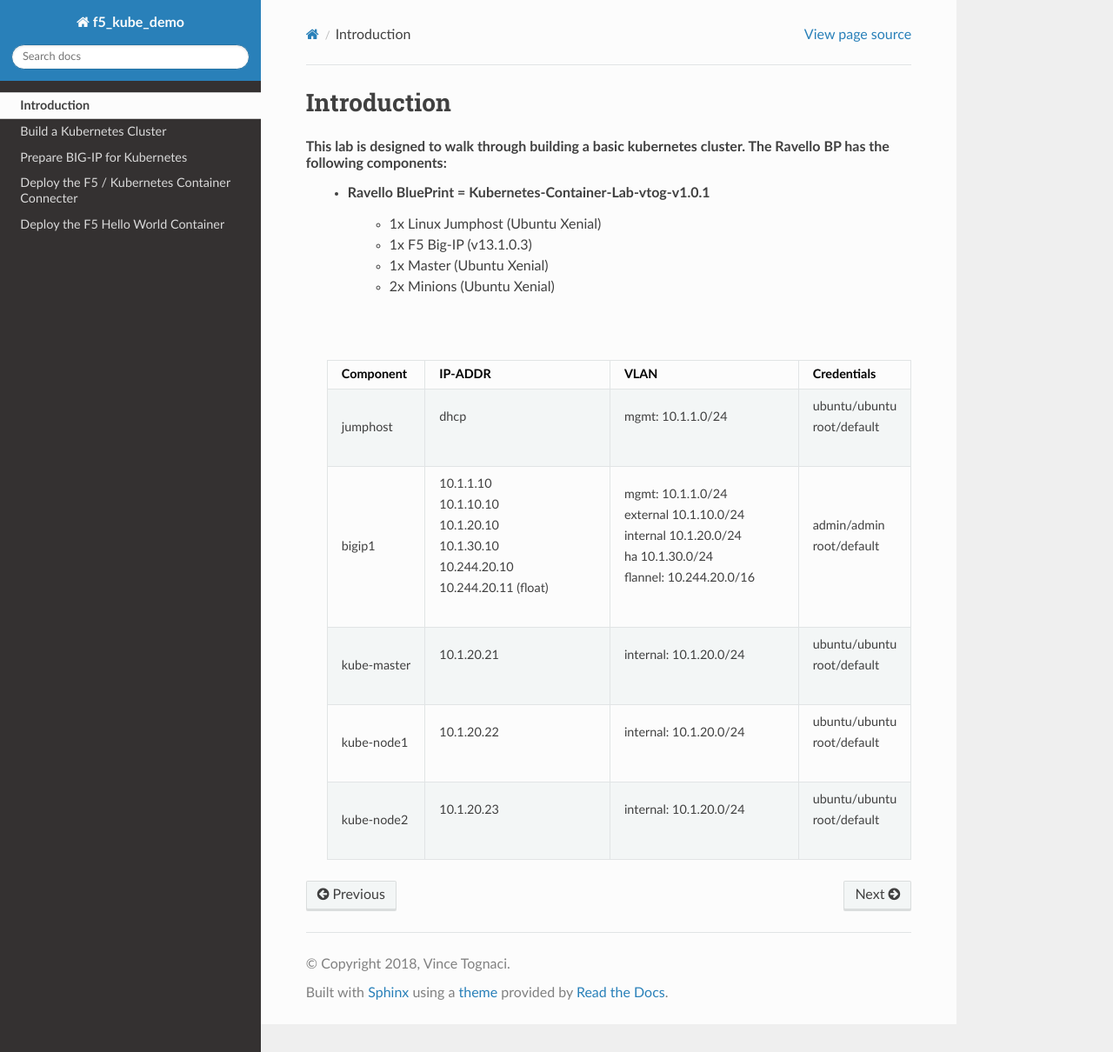
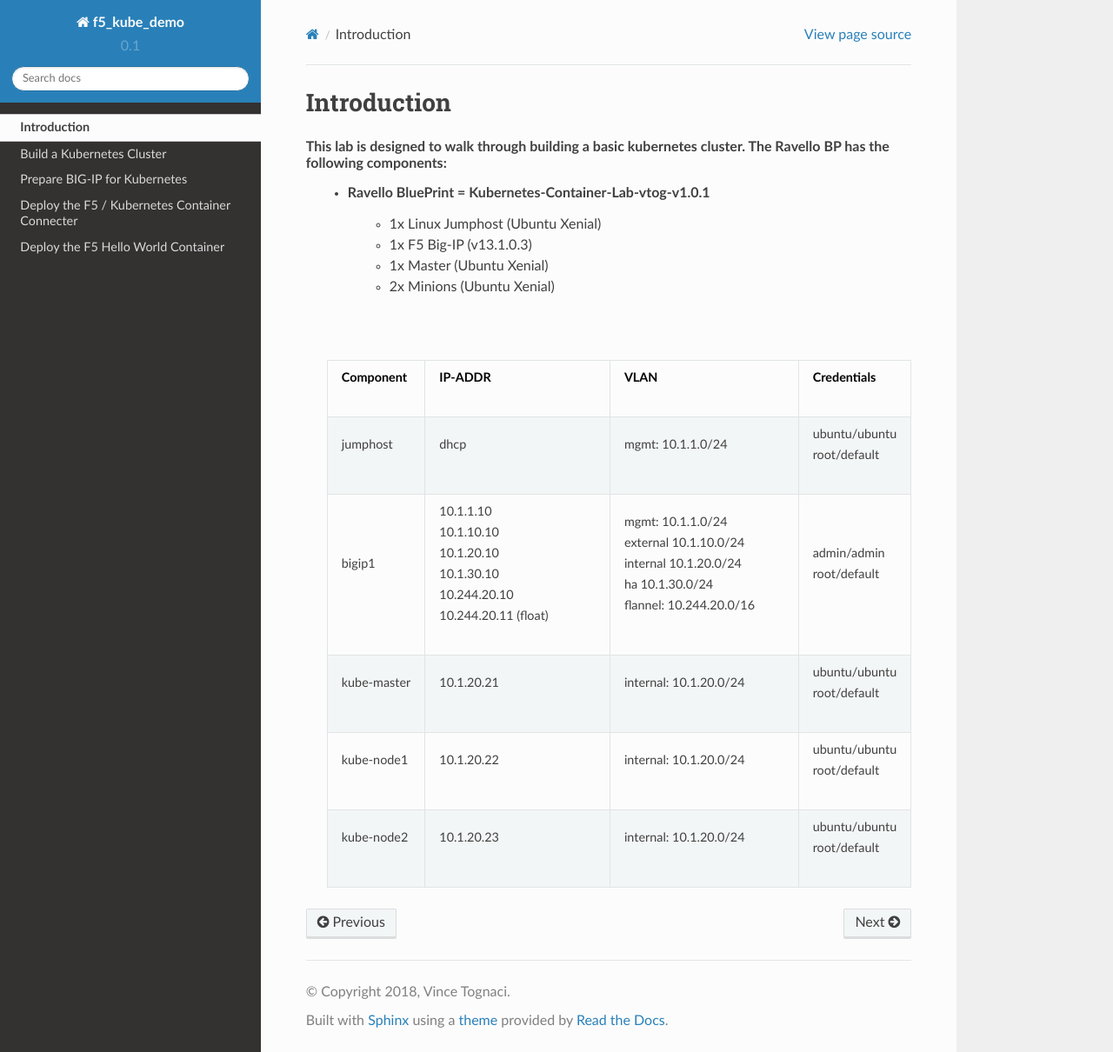
Before and after one commit to vtog/f5-kube-demo, a Sphinx documentation site: the page built from docs/intro.rst, in a window 1280 px wide and 1210 px high. Shown: the whole window at 87% size. Built offline with Sphinx 7.4.7 and the Read the Docs theme 2.0.0, drawn with Linux system fonts in a browser that asks for light colours.

Commit message:
fixed table layout

```diff
--- a/docs/conf.py
+++ b/docs/conf.py
@@ -24,9 +24,9 @@
 author = u'Vince Tognaci'
 
 # The short X.Y version
-version = u''
+version = u'0.1'
 # The full version, including alpha/beta/rc tags
-release = u'v1'
+release = u'0.1'
 
 
 # -- General configuration ---------------------------------------------------
--- a/docs/intro.rst
+++ b/docs/intro.rst
@@ -13,16 +13,16 @@
         :widths: 10 20 20 10
         :header-rows: 1
 
-        * - **Component**
-          - **IP-ADDR**
-          - **VLAN**
-          - **Credentials**
-        * - jumphost
+        * - | **Component**
+          - | **IP-ADDR**
+          - | **VLAN**
+          - | **Credentials**
+        * - | jumphost
           - | dhcp
           - | mgmt: 10.1.1.0/24
           - | ubuntu/ubuntu
             | root/default
-        * - bigip1
+        * - | bigip1
           - | 10.1.1.10
             | 10.1.10.10
             | 10.1.20.10
@@ -36,17 +36,17 @@
             | flannel: 10.244.20.0/16
           - | admin/admin
             | root/default
-        * - kube-master
+        * - | kube-master
           - | 10.1.20.21
           - | internal: 10.1.20.0/24
           - | ubuntu/ubuntu
             | root/default
-        * - kube-node1
+        * - | kube-node1
           - | 10.1.20.22
           - | internal: 10.1.20.0/24
           - | ubuntu/ubuntu
             | root/default
-        * - kube-node2
+        * - | kube-node2
           - | 10.1.20.23
           - | internal: 10.1.20.0/24
           - | ubuntu/ubuntu
```
